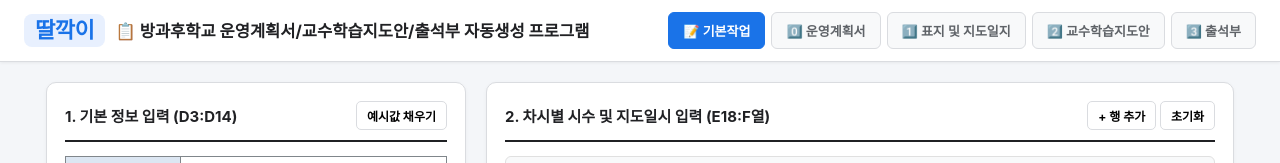
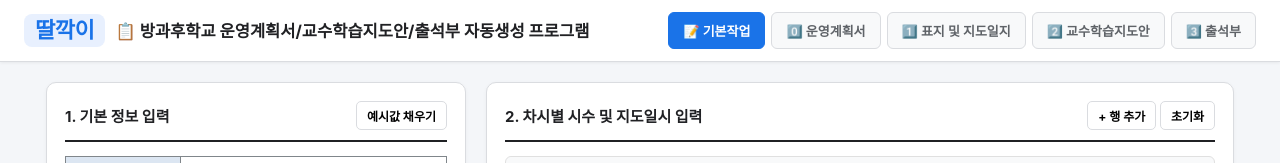
Before and after one commit to srmr486-design/autojidoan, a plain HTML site: page index.html in a window 1280 px wide. Shown: the top 163 px of the page. Drawn offline with Linux system fonts and the light colour scheme.

Commit message:
Update index.html

```diff
--- a/index.html
+++ b/index.html
@@ -727,7 +727,7 @@
         <!-- 좌측: 기본 정보 입력 및 실행 버튼 -->
         <div class="card">
           <h2 class="card-title">
-            <span>1. 기본 정보 입력 (D3:D14)</span>
+            <span>1. 기본 정보 입력</span>
             <button class="mini-btn" onclick="resetDemoData()">예시값 채우기</button>
           </h2>
 
@@ -766,7 +766,7 @@
         <!-- 우측: 차시별 시수 및 지도일시 테이블 -->
         <div class="card">
           <h2 class="card-title">
-            <span>2. 차시별 시수 및 지도일시 입력 (E18:F열)</span>
+            <span>2. 차시별 시수 및 지도일시 입력</span>
             <div>
               <button class="mini-btn" onclick="addSessionRow()">+ 행 추가</button>
               <button class="mini-btn" onclick="resetSessions()">초기화</button>
```
